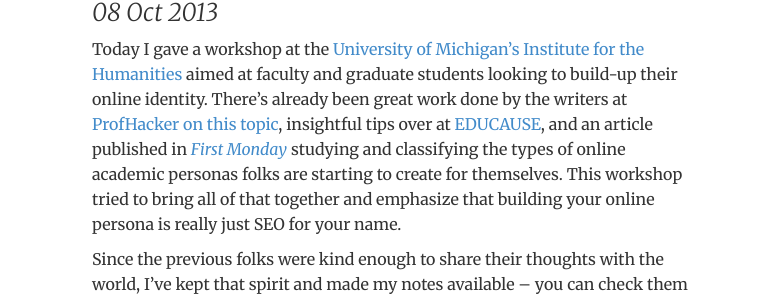
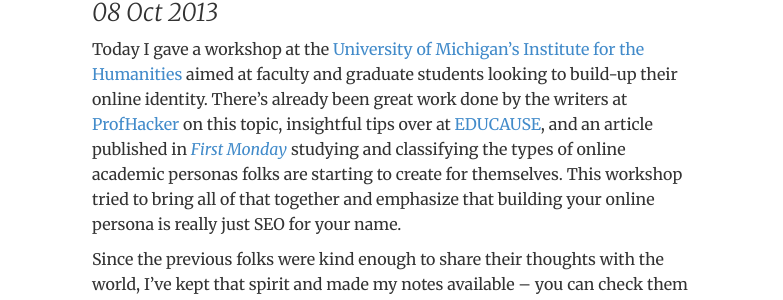
Before and after one commit to jmcglone/jmcglone.github.io, a Jekyll site: the page built from _posts/2013-10-08-building-your-online-academic-identity.md, in a window 1280 px wide. Shown: the part 209-509 px from the top of the page, without its empty margins (248-1031 px from the left). Built offline with Jekyll 4.4.1, drawn with Linux system fonts in a browser that asks for light colours; comment, search, counter and statistics services are not loaded.

```diff
--- a/_posts/2013-10-08-building-your-online-academic-identity.md
+++ b/_posts/2013-10-08-building-your-online-academic-identity.md
@@ -2,6 +2,6 @@
 layout: post
 title: Building Your Online Academic Identity
 ---
-Today I gave a workshop at the [University of Michigan's Institute for the Humanities](http://www.lsa.umich.edu/humanities/) aimed at faculty and graduate students looking to build-up their online identity. There's already been great work done by the writers at [ProfHacker on this topic](http://chronicle.com/blogs/profhacker/creating-and-maintaining-a-professional-presence-online-a-roundup-and-reflection/43030), insightful tips over at [EDUCAUSE](http://www.educause.edu/ero/article/intentional-web-presence-10-seo-strategies-every-academic-needs-know), and an article published in [*First Monday*](http://firstmonday.org/ojs/index.php/fm/article/view/3969/3292) studying and classifying the types of online academic personas folks are starting to create for themselves. This workshop tried to bring all of that together and emphasize that building your online persona is really just SEO for your name.
+Today I gave a workshop at the [University of Michigan's Institute for the Humanities](http://www.lsa.umich.edu/humanities/) aimed at faculty and graduate students looking to build-up their online identity. There's already been great work done by the writers at [ProfHacker](http://chronicle.com/blogs/profhacker/creating-and-maintaining-a-professional-presence-online-a-roundup-and-reflection/43030) on this topic, insightful tips over at [EDUCAUSE](http://www.educause.edu/ero/article/intentional-web-presence-10-seo-strategies-every-academic-needs-know), and an article published in [*First Monday*](http://firstmonday.org/ojs/index.php/fm/article/view/3969/3292) studying and classifying the types of online academic personas folks are starting to create for themselves. This workshop tried to bring all of that together and emphasize that building your online persona is really just SEO for your name.
 
 Since the previous folks were kind enough to share their thoughts with the world, I've kept that spirit and made my notes available -- you can check them out at <http://goo.gl/Hn3Cc9>.
```
